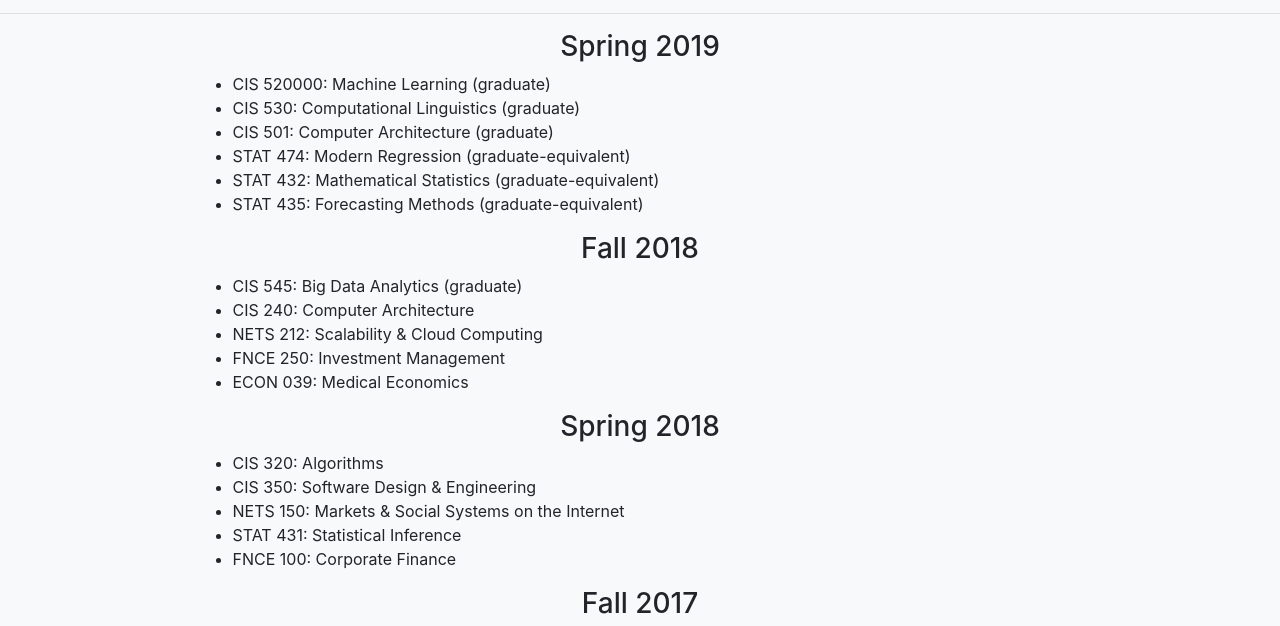
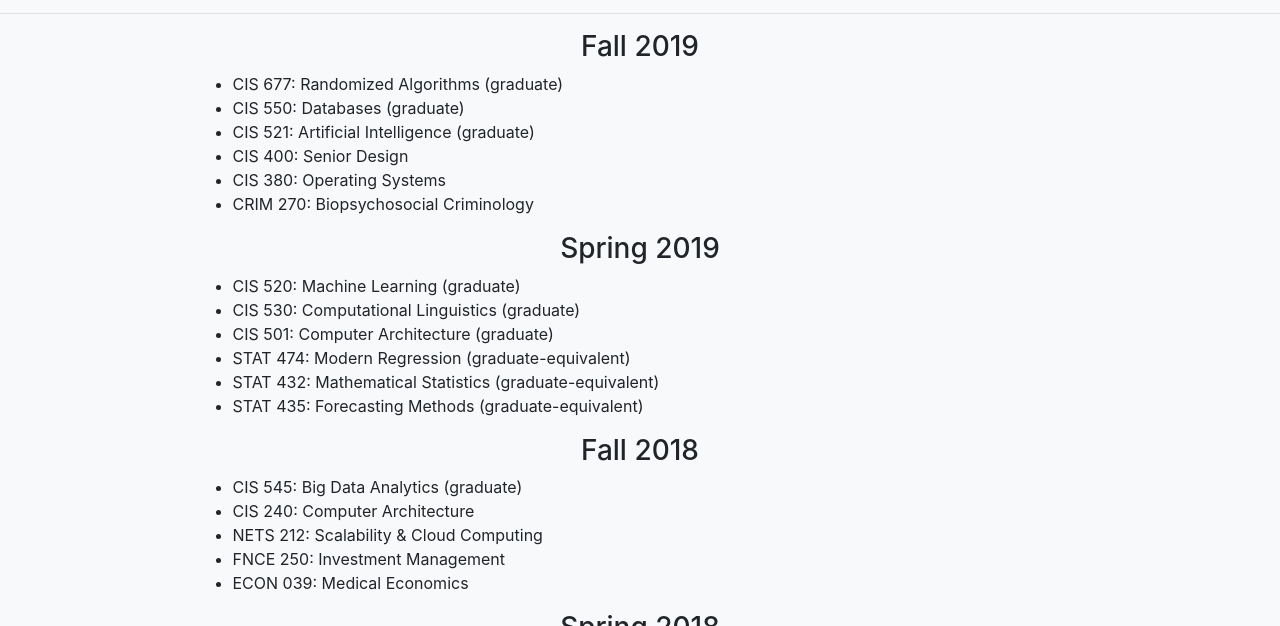
Before and after one commit to Arjun-Lal/Arjun-Lal.github.io, a website with bundled scripts: page courses.html in a window 1280 px wide. Shown: the part 111-737 px from the top of the page. Built offline with nearby package versions, Linux system fonts and the light colour scheme.

Commit message:
updated courses

```diff
--- a/courses.html
+++ b/courses.html
@@ -54,9 +54,19 @@
       <div class="container">
         <div class="row">
           <div class="col-lg-10 mx-auto">
+            <h3> Fall 2019 </h3>
+            <ul>
+              <li> CIS 677: Randomized Algorithms (graduate) </li>
+              <li> CIS 550: Databases (graduate) </li>
+              <li> CIS 521: Artificial Intelligence (graduate) </li>
+              <li> CIS 400: Senior Design </li>
+              <li> CIS 380: Operating Systems </li>
+              <li> CRIM 270: Biopsychosocial Criminology </li>
+            </ul>
+
             <h3> Spring 2019 </h3>
             <ul>
-              <li> CIS 520000: Machine Learning (graduate) </li>
+              <li> CIS 520: Machine Learning (graduate) </li>
               <li> CIS 530: Computational Linguistics (graduate) </li>
               <li> CIS 501: Computer Architecture (graduate) </li>
               <li> STAT 474: Modern Regression (graduate-equivalent) </li>
```
